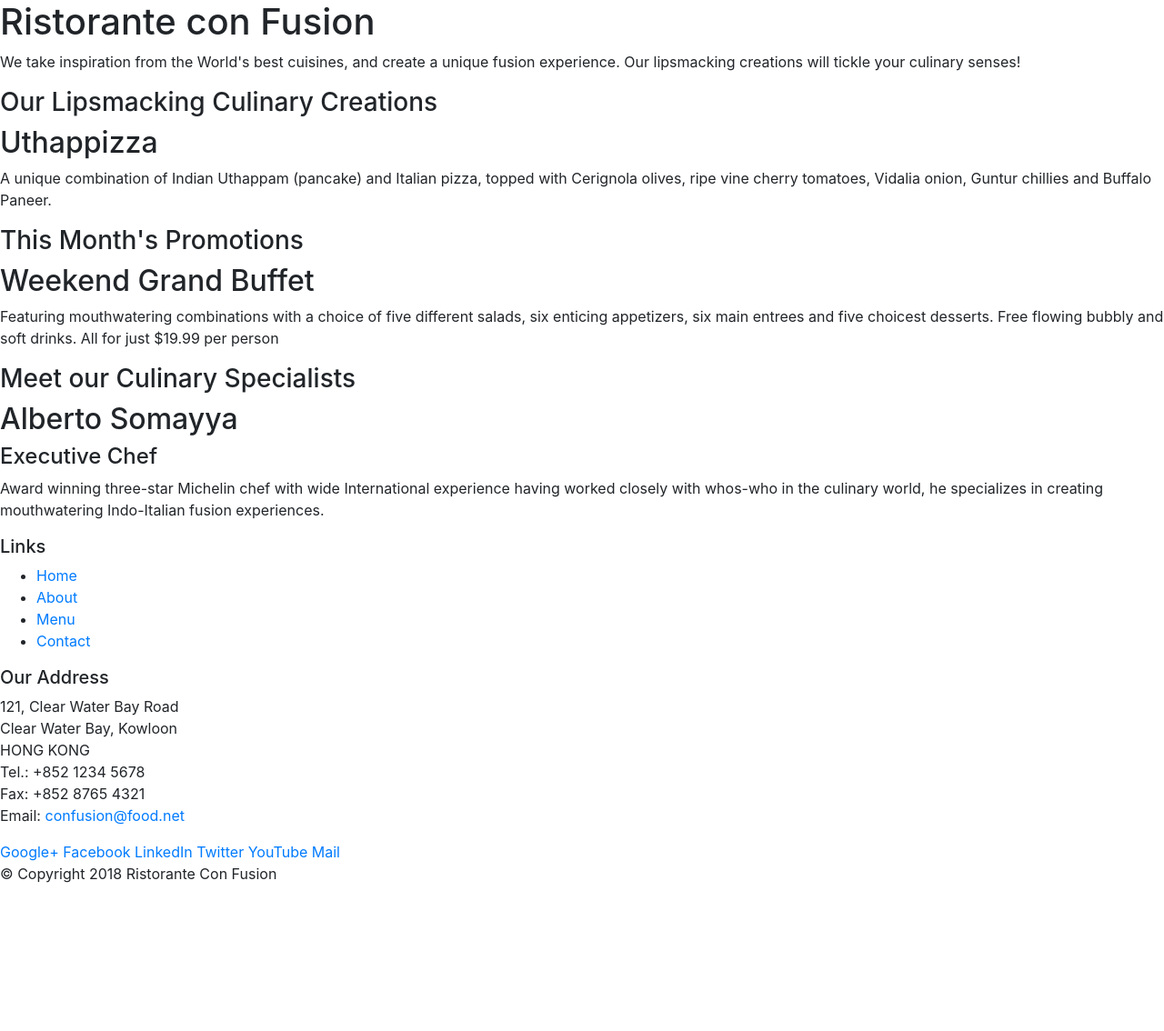
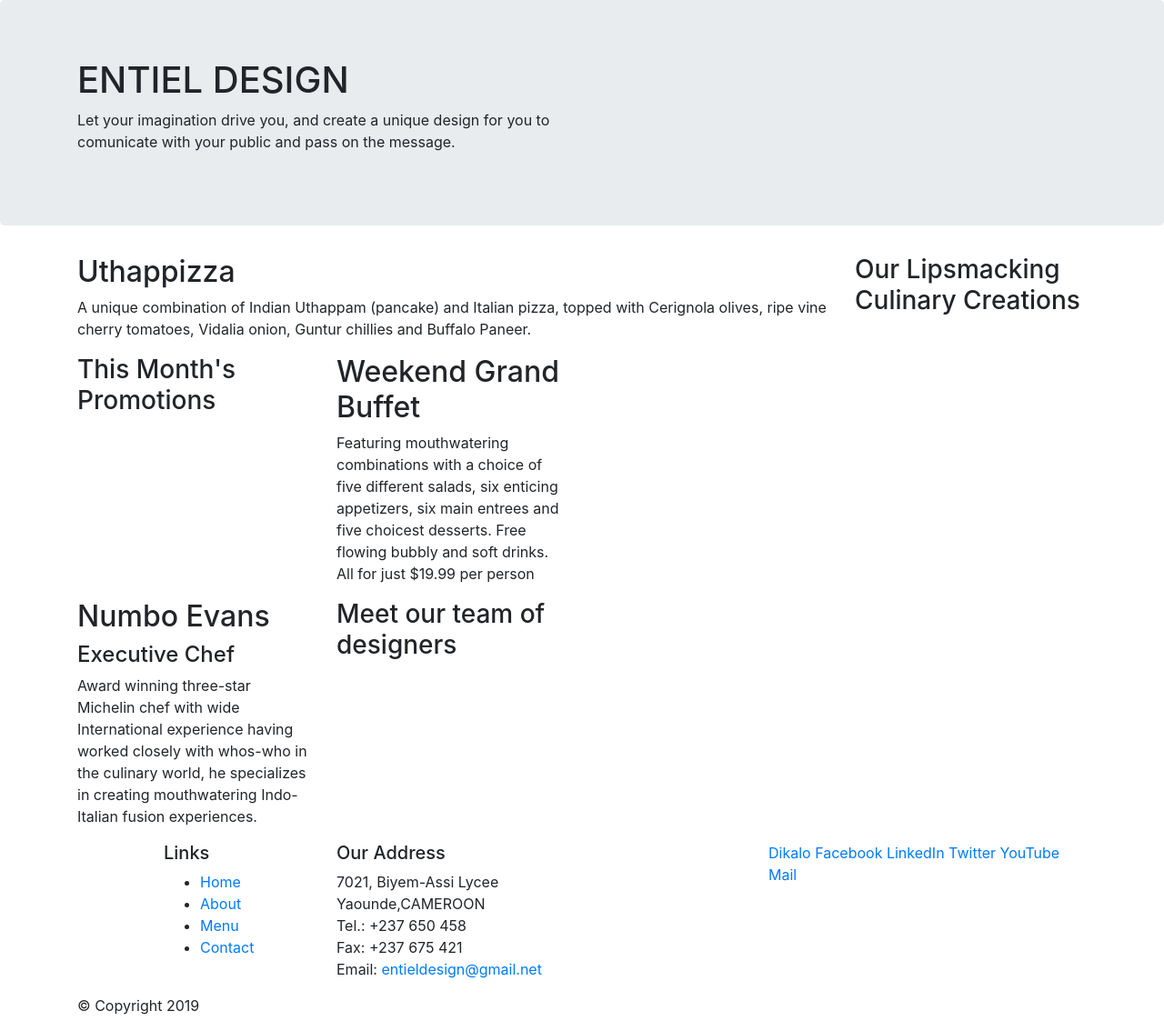
Before and after one commit to Theryx/Bootstrap4_restaurant-website, a website: page index.html in a window 1280 px wide. Shown: the whole page at 91% size. Before the commit the page ends 989 px from the top, so only its background shows below. Drawn offline with nearby package versions, Linux system fonts and the light colour scheme.

Commit message:
bootstrap grid part 1

```diff
--- a/index.html
+++ b/index.html
@@ -14,47 +14,47 @@
 
 <body>
 
-    <header>
-        <div>
-            <div>
-                <div>
-                    <h1>Ristorante con Fusion</h1>
-                    <p>We take inspiration from the World's best cuisines, and create a unique fusion experience. Our lipsmacking creations will tickle your culinary senses!</p>
+    <header class="jumbotron">
+        <div class="container">
+            <div class="row">
+                <div class="col-12 col-sm-6">
+                    <h1>ENTIEL DESIGN</h1>
+                    <p>Let your imagination drive you, and create a unique design for you to comunicate with your public and pass on the message.</p>
                 </div>
-                <div>
+                <div class="col-12 col-sm">
                 </div>
             </div>
         </div>
     </header>
 
-    <div>
-        <div>
-            <div>
+    <div class="container">
+        <div class="row">
+            <div class="col-12 col-sm-4 order-sm-last col-md-3">
                 <h3>Our Lipsmacking Culinary Creations</h3>
             </div>
-            <div>
+            <div class="col col-sm order-sm-first col-md">
                 <h2>Uthappizza</h2>
                 <p>A unique combination of Indian Uthappam (pancake) and Italian pizza, topped with Cerignola olives, ripe vine cherry tomatoes, Vidalia onion, Guntur chillies and Buffalo Paneer.</p>
             </div>
         </div>
 
 
-        <div>
-            <div>
+        <div class="row">
+            <div class="col-12 col-sm-4 col-md-3">
                 <h3>This Month's Promotions</h3>
             </div>
-            <div>
+            <div class="col-12 col-sm-4 col-md-3">
                 <h2>Weekend Grand Buffet</h2>
                 <p>Featuring mouthwatering combinations with a choice of five different salads, six enticing appetizers, six main entrees and five choicest desserts. Free flowing bubbly and soft drinks. All for just $19.99 per person </p>
             </div>
         </div>
 
-        <div>
-            <div>
-                <h3>Meet our Culinary Specialists</h3>
+        <div class="row">
+            <div class="col-12 order-sm-last col-sm-4 col-md-3">
+                <h3>Meet our team of designers</h3>
             </div>
-            <div>
-                <h2>Alberto Somayya</h2>
+            <div class="col-12 col-sm-4 order-sm-first col-md-3">
+                <h2>Numbo Evans</h2>
                 <h4>Executive Chef</h4>
                 <p>Award winning three-star Michelin chef with wide International experience having worked closely with whos-who in the culinary world, he specializes in creating mouthwatering Indo-Italian fusion experiences. </p>
             </div>
@@ -62,9 +62,9 @@
     </div>
 
     <footer>
-        <div>
-            <div>
-                <div>
+        <div class="container">
+            <div class="row">
+                <div class="col-4 offset-1 col-sm-2">
                     <h5>Links</h5>
                     <ul>
                         <li><a href="#">Home</a></li>
@@ -73,20 +73,19 @@
                         <li><a href="#">Contact</a></li>
                     </ul>
                 </div>
-                <div>
+                <div class="col-7 col-sm-5">
                     <h5>Our Address</h5>
                     <address>
-		              121, Clear Water Bay Road<br>
-		              Clear Water Bay, Kowloon<br>
-		              HONG KONG<br>
-		              Tel.: +852 1234 5678<br>
-		              Fax: +852 8765 4321<br>
-		              Email: <a href="mailto:confusion@food.net">confusion@food.net</a>
+		              7021, Biyem-Assi Lycee<br>
+		              Yaounde,CAMEROON<br>
+		              Tel.: +237 650 458<br>
+		              Fax: +237 675 421<br>
+		              Email: <a href="mailto:confusion@food.net">entieldesign@gmail.net</a>
 		           </address>
                 </div>
-                <div>
+                <div class="col-12 col-sm-4">
                     <div>
-                        <a href="http://google.com/+">Google+</a>
+                        <a href="http://google.com/+">Dikalo</a>
                         <a href="http://www.facebook.com/profile.php?id=">Facebook</a>
                         <a href="http://www.linkedin.com/in/">LinkedIn</a>
                         <a href="http://twitter.com/">Twitter</a>
@@ -95,9 +94,9 @@
                     </div>
                 </div>
            </div>
-           <div>
-                <div>
-                    <p>© Copyright 2018 Ristorante Con Fusion</p>
+           <div class="row">
+                <div class="col-auto">
+                    <p>© Copyright 2019</p>
                 </div>
            </div>
         </div>
--- a/package.json
+++ b/package.json
@@ -8,6 +8,10 @@
     "test": "echo \"Error: no test specified\" && exit 1",
     "lite": "lite-server"
   },
+  "repository": {
+    "type": "git",
+    "url": "git+https://github.com/Theryx/Restaurant_Website.git"
+  },
   "author": "",
   "license": "ISC",
   "devDependencies": {
```
